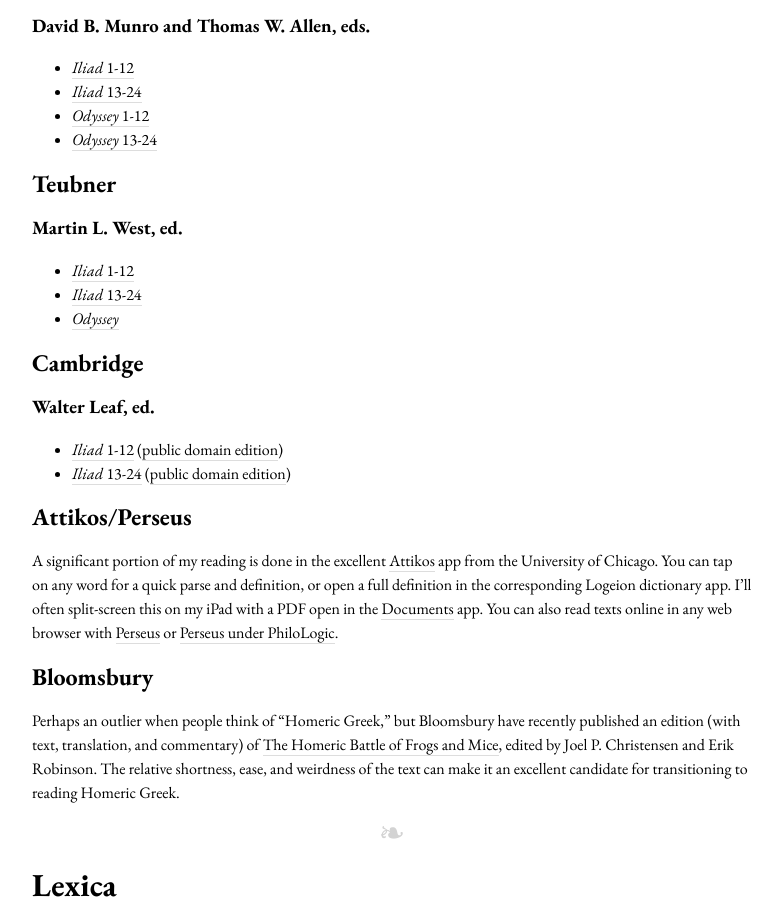
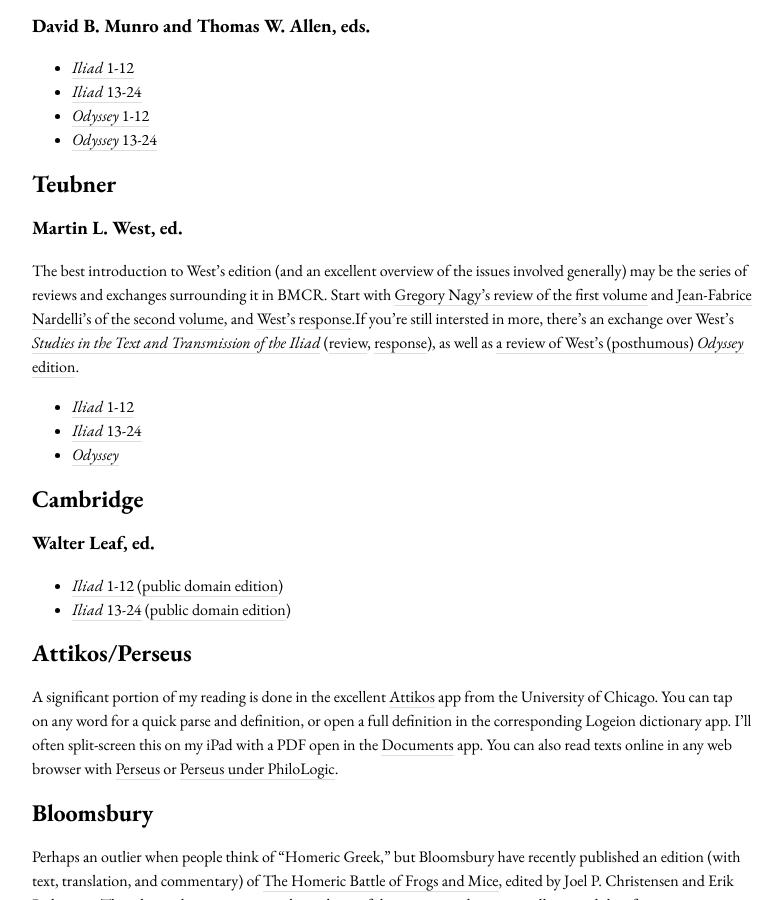
Before and after one commit to ryanfb/etc, a Jekyll site: the page built from _posts/2019-02-25-resources_for_reading_homeric_greek.md, in a window 1280 px wide and 900 px high, scrolled down 1851 px. Shown: the whole window, without its empty margins (248-1031 px from the left). Built offline with Jekyll 4.4.1, drawn with Linux system fonts in a browser that asks for light colours; nearby versions of some CDN libraries.

Commit message:
Add BMCR links for West

```diff
--- a/_posts/2019-02-25-resources_for_reading_homeric_greek.md
+++ b/_posts/2019-02-25-resources_for_reading_homeric_greek.md
@@ -67,6 +67,8 @@
 
 ## Teubner
 ### Martin L. West, ed.
+
+The best introduction to West's edition (and an excellent overview of the issues involved generally) may be the series of reviews and exchanges surrounding it in BMCR. Start with [Gregory Nagy's review of the first volume](http://bmcr.brynmawr.edu/2000/2000-09-12.html) and [Jean-Fabrice Nardelli's of the second volume](http://bmcr.brynmawr.edu/2001/2001-06-21.html), and [West's response](http://bmcr.brynmawr.edu/2001/2001-09-06.html).If you're still intersted in more, there's an exchange over West's [*Studies in the Text and Transmission of the Iliad*](https://amzn.to/2XowuXG) ([review](http://bmcr.brynmawr.edu/2002/2002-11-15.html), [response](http://bmcr.brynmawr.edu/2004/2004-04-17.html)), as well as [a review of West's (posthumous) *Odyssey* edition](http://bmcr.brynmawr.edu/2019/2019-01-05.html).
 
 * [*Iliad* 1-12](https://amzn.to/2Eyap1z)
 * [*Iliad* 13-24](https://amzn.to/2Xocuob)
```
